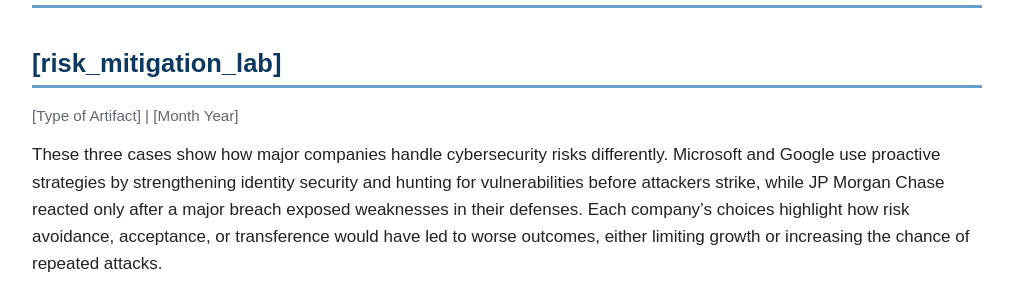
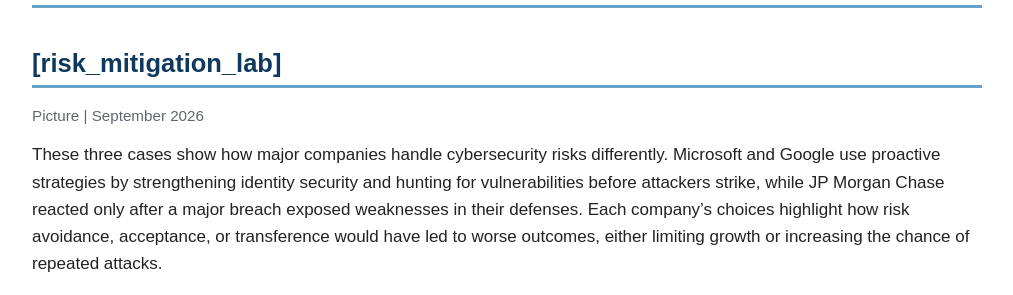
Before and after one commit to Rose111144/apex-portfolio, a Jekyll site: the page built from artifacts.md, in a window 1280 px wide and 900 px high, scrolled down 1511 px. Shown: the part 153-448 px from the top of the window, without its empty margins (133-1146 px from the left). Built offline with Jekyll 4.4.1, drawn with Linux system fonts in a browser that asks for light colours.

Commit message:
Modify artifact metadata for risk mitigation lab
Updated artifact metadata for risk mitigation lab.

```diff
--- a/artifacts.md
+++ b/artifacts.md
@@ -67,7 +67,7 @@ The 3LensGulide breaks down cybersecurity into three connected areas such as  ne
 ## All Artifacts
 
 ## [risk_mitigation_lab]
-<p class="artifact-meta">[Type of Artifact] | [Month Year]</p>
+<p class="artifact-meta">Picture | September 2026</p>
 These three cases show how major companies handle cybersecurity risks differently. Microsoft and Google use proactive strategies by strengthening identity security and hunting for vulnerabilities before attackers strike, while JP Morgan Chase reacted only after a major breach exposed weaknesses in their defenses. Each company’s choices highlight how risk avoidance, acceptance, or transference would have led to worse outcomes, either limiting growth or increasing the chance of repeated attacks.
 
 **Skills demonstrated:**
```
